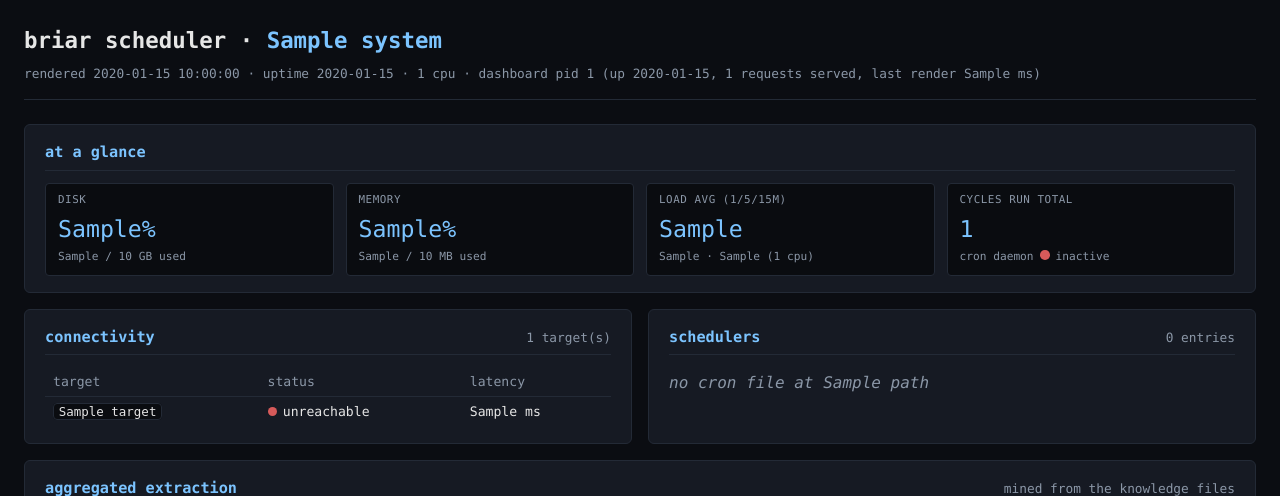
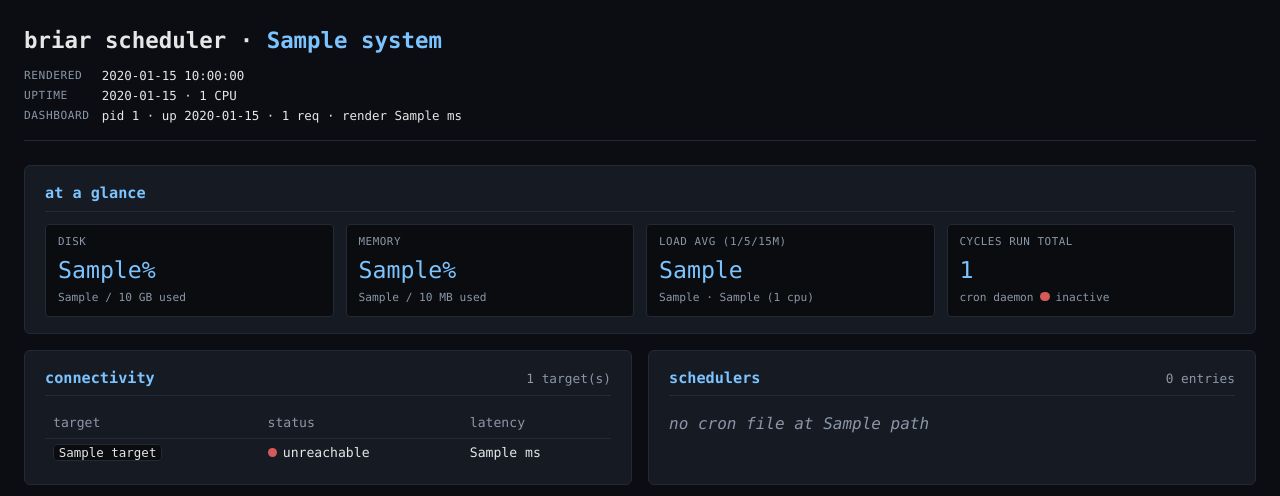
Before and after one commit to iklobato/briar, a Python web app: template src/briar/dashboard/templates/index.html in a window 1280 px wide. Shown: the top 496 px of the page. Run offline with Jinja, Linux system fonts and the light colour scheme; the template is opened without the code that fills it: most values are stand-ins (such as "Sample title", 1, 10 or a date in 2020).

Commit message:
dashboard: organize header as labeled key/value rows

```diff
--- a/src/briar/dashboard/templates/index.html
+++ b/src/briar/dashboard/templates/index.html
@@ -16,12 +16,15 @@
   }
   * { box-sizing: border-box; }
   body { background: var(--bg); color: var(--fg); font-family: ui-monospace, SFMono-Regular, Menlo, Consolas, monospace; margin: 0; padding: 1.5rem; line-height: 1.5; }
-  header { margin-bottom: 1.5rem; border-bottom: 1px solid var(--border); padding-bottom: 1rem; display: flex; justify-content: space-between; align-items: flex-end; flex-wrap: wrap; gap: 1rem; }
-  header h1 { margin: 0 0 0.4rem; font-size: 1.4rem; font-weight: 600; }
+  header { margin-bottom: 1.5rem; border-bottom: 1px solid var(--border); padding-bottom: 1rem; display: flex; justify-content: space-between; align-items: flex-start; flex-wrap: wrap; gap: 1.5rem; }
+  header h1 { margin: 0 0 0.6rem; font-size: 1.4rem; font-weight: 600; }
   header h1 .host { color: var(--accent); }
-  header .meta { color: var(--dim); font-size: 0.8rem; line-height: 1.5; }
-  header .deploy { color: var(--dim); font-size: 0.75rem; text-align: right; }
-  header .deploy strong { color: var(--good); }
+  header dl { display: grid; grid-template-columns: max-content 1fr; column-gap: 0.75rem; row-gap: 0.15rem; margin: 0; font-size: 0.78rem; line-height: 1.4; }
+  header dl dt { color: var(--dim); text-transform: uppercase; letter-spacing: 0.05em; font-size: 0.7rem; align-self: center; }
+  header dl dd { margin: 0; color: var(--fg); }
+  .hdr-deploy { background: #0a0c10; border: 1px solid var(--border); border-radius: 4px; padding: 0.6rem 0.85rem; min-width: 320px; }
+  .hdr-deploy strong { color: var(--good); }
+  .hdr-deploy code { font-size: 0.72rem; }
   section { background: var(--panel); border: 1px solid var(--border); border-radius: 6px; padding: 1rem 1.25rem; margin-bottom: 1rem; }
   section h2 { margin: 0 0 0.75rem; font-size: 0.95rem; color: var(--accent); border-bottom: 1px solid var(--border); padding-bottom: 0.35rem; display: flex; justify-content: space-between; align-items: baseline; }
   section h2 .count { color: var(--dim); font-weight: 400; font-size: 0.8rem; }
@@ -63,23 +66,22 @@
 <body>
 
 <header>
-  <div>
+  <div class="hdr-left">
     <h1>briar scheduler · <span class="host">{{ system.hostname }}</span></h1>
-    <div class="meta">
-      rendered {{ system.now }} · uptime {{ system.uptime }} · {{ system.cpu_count }} cpu
-      · dashboard pid {{ dashboard_process.pid }} (up {{ dashboard_process.uptime }},
-      {{ dashboard_process.request_count }} requests served,
-      last render {{ dashboard_process.last_render_ms }} ms)
-    </div>
+    <dl class="hdr-meta">
+      <dt>rendered</dt><dd>{{ system.now }}</dd>
+      <dt>uptime</dt><dd>{{ system.uptime }} · {{ system.cpu_count }} CPU</dd>
+      <dt>dashboard</dt><dd>pid {{ dashboard_process.pid }} · up {{ dashboard_process.uptime }} · {{ dashboard_process.request_count }} req · render {{ dashboard_process.last_render_ms }} ms</dd>
+    </dl>
   </div>
   {% if deploy.present %}
-  <div class="deploy">
-    deploy <strong>{{ deploy.short_sha }}</strong>
-    <span class="pill">{{ deploy.branch }}</span><br>
-    {{ deploy.subject }}<br>
-    <em>{{ deploy.author }} · {{ deploy.committed }}</em><br>
-    <code>{{ deploy.remote }}</code>
-  </div>
+  <dl class="hdr-deploy">
+    <dt>sha</dt>      <dd><strong>{{ deploy.short_sha }}</strong> · <span class="pill">{{ deploy.branch }}</span></dd>
+    <dt>subject</dt>  <dd>{{ deploy.subject }}</dd>
+    <dt>author</dt>   <dd>{{ deploy.author }}</dd>
+    <dt>committed</dt><dd>{{ deploy.committed }}</dd>
+    <dt>remote</dt>   <dd><code>{{ deploy.remote }}</code></dd>
+  </dl>
   {% endif %}
 </header>
 
```
